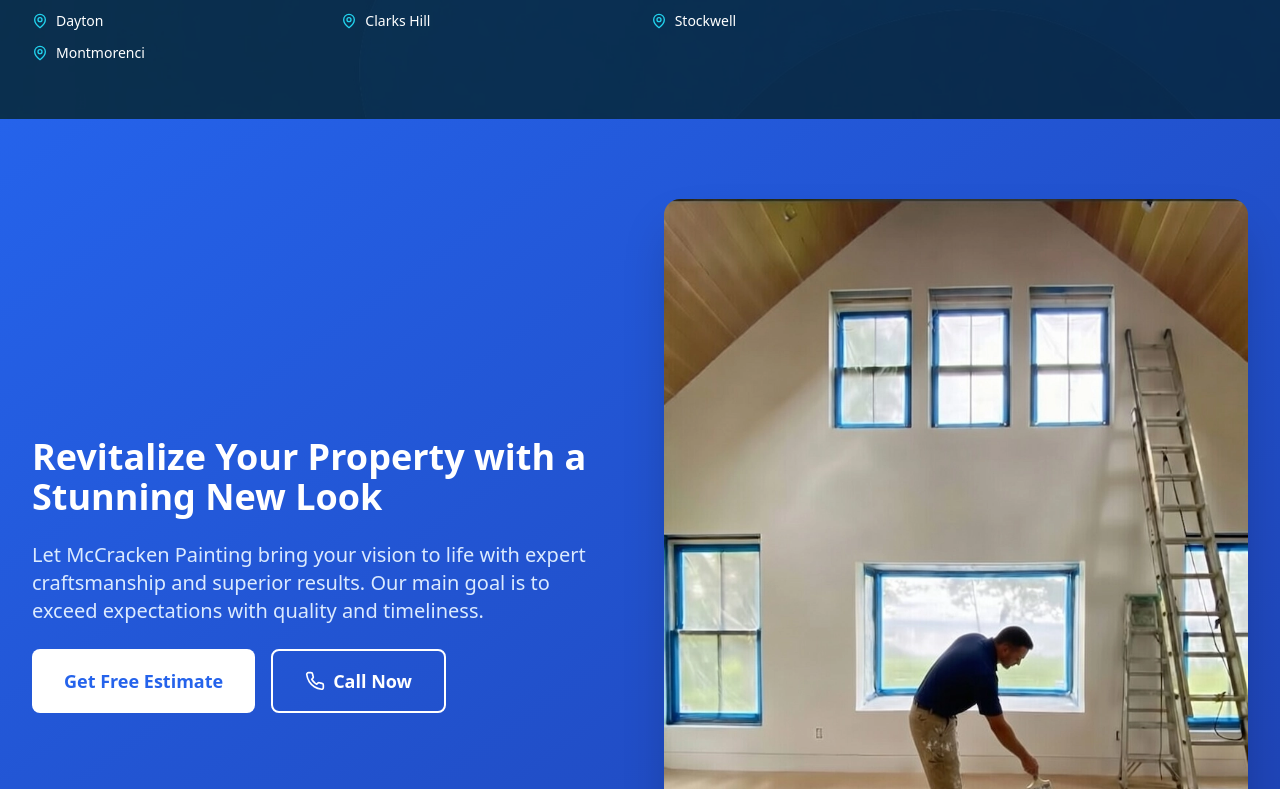
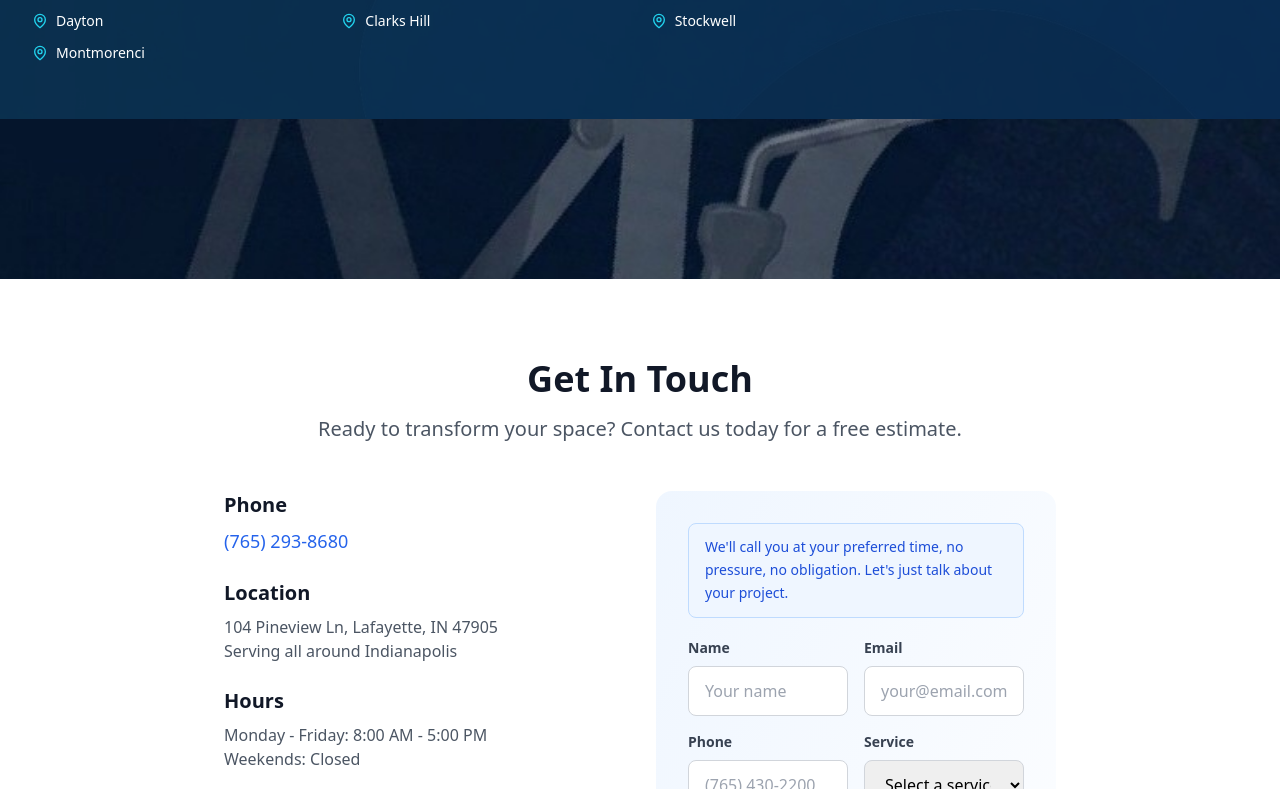
Before and after one commit to sampp37/NewMcCracken, a React (Vite) app: page / in a window 1280 px wide. Shown: the part 3891-4680 px from the top of the page. Built offline with nearby package versions, Linux system fonts and the light colour scheme; no server answers.

Commit message:
Update CTA section background

```diff
--- a/src/App.tsx
+++ b/src/App.tsx
@@ -410,39 +410,16 @@ function App() {
       </section>
 
       {/* CTA Section */}
-      <section id="FreeEstimate" className="py-20 bg-gradient-to-br from-blue-600 to-blue-800 text-white">
-        <div className="max-w-7xl mx-auto px-4 sm:px-6 lg:px-8">
-          <div className="grid lg:grid-cols-2 gap-12 items-center">
-            <div className="space-y-6">
-              <h2 className="text-4xl font-bold">
-                Revitalize Your Property with a Stunning New Look
-              </h2>
-              <p className="text-xl text-blue-100">
-                Let McCracken Painting bring your vision to life with expert craftsmanship and superior results. Our main goal is to exceed expectations with quality and timeliness.
-              </p>
-              <div className="flex flex-col sm:flex-row gap-4">
-                <button
-                  onClick={openModal}
-                  className="inline-flex items-center justify-center bg-white text-blue-600 px-8 py-4 rounded-lg hover:bg-blue-50 transition text-lg font-semibold"
-                >
-                  Get Free Estimate
-                </button>
-                <a id="revitalize-call-now-button" href="tel:+17652938680" className="inline-flex items-center justify-center border-2 border-white text-white px-8 py-4 rounded-lg hover:bg-white/10 transition text-lg font-semibold">
-                  <Phone className="h-5 w-5 mr-2" />
-                  Call Now
-                </a>
-              </div>
-            </div>
-            <div>
-              <img
-                src="/McCracken_about_to_paint.webp"
-                alt="McCracken painter preparing to paint a room"
-                className="rounded-2xl shadow-2xl w-full"
-                loading="lazy"
-              />
-            </div>
-          </div>
-        </div>
+      <section
+        id="FreeEstimate"
+        className="relative py-20"
+        style={{
+          backgroundImage: 'url("/MC-6.jpg")',
+          backgroundSize: 'cover',
+          backgroundPosition: 'center',
+          backgroundRepeat: 'no-repeat',
+        }}
+      >
       </section>
 
       {/* Contact Section */}
```
Also changed, not shown: public_build/MC-6.jpg (added).
